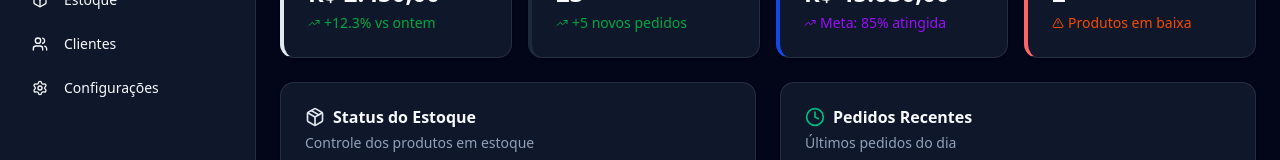
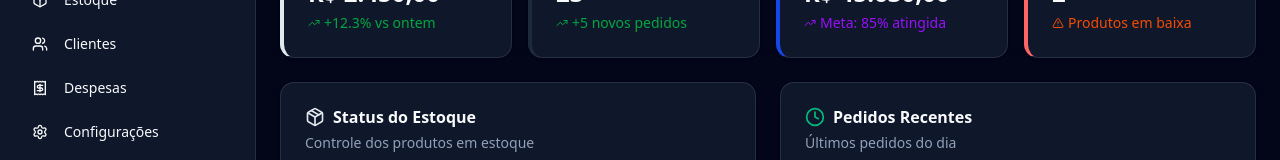
Before and after one commit to OliverioJunior/gestao-loja-agua-mineral, a Next.js app: page / in a window 1280 px wide. Shown: the part 219-379 px from the top of the page. Built offline with nearby package versions, Linux system fonts and the light colour scheme; no server answers.

Commit message:
feat(Header): add expenses route configuration
Add new "/despesas" route to header navigation with corresponding icon and description for managing business expenses

```diff
--- a/src/shared/components/layout/Header/route-config.ts
+++ b/src/shared/components/layout/Header/route-config.ts
@@ -1,4 +1,4 @@
-import { LayoutDashboard, Package, Settings, Users } from "lucide-react";
+import { LayoutDashboard, Package, Settings, Users, Receipt } from "lucide-react";
 import { RouteKey, HeaderDescriptionData } from "./types";
 
 export const ROUTE_CONFIG: Record<RouteKey, HeaderDescriptionData> = {
@@ -49,4 +49,11 @@ export const ROUTE_CONFIG: Record<RouteKey, HeaderDescriptionData> = {
     titleClassName: "text-2xl font-bold text-foreground",
     descriptionClassName: "text-muted-foreground",
   },
+  "/despesas": {
+    title: "Despesas",
+    description: "Gerencie e controle suas despesas empresariais",
+    icon: Receipt,
+    titleClassName: "text-2xl font-bold text-foreground",
+    descriptionClassName: "text-muted-foreground",
+  },
 };
--- a/src/shared/components/layout/Header/types.d.ts
+++ b/src/shared/components/layout/Header/types.d.ts
@@ -5,7 +5,8 @@ export type RouteKey =
   | "/relatorios"
   | "/configuracoes"
   | "/clientes"
-  | "/pedidos";
+  | "/pedidos"
+  | "/despesas";
 
 export interface HeaderDescriptionData {
   title: string;
--- a/src/shared/components/layout/side-bar.tsx
+++ b/src/shared/components/layout/side-bar.tsx
@@ -6,6 +6,7 @@ import {
   Package,
   Users,
   Settings,
+  Receipt,
 } from "lucide-react";
 import { Button } from "@/shared/components/ui";
 import { usePathname, redirect } from "next/navigation";
@@ -85,6 +86,17 @@ export const SideBar: React.FC<ISideBar> = ({ sidebarOpen, closeSidebar }) => {
             Clientes
           </Button>
           <Button
+            variant={pathname === "/despesas" ? "secondary" : "ghost"}
+            className="w-full justify-start text-[var(--sidebar-foreground)]"
+            onClick={() => {
+              closeSidebar();
+              redirect("/despesas");
+            }}
+          >
+            <Receipt className="mr-2 h-4 w-4 text-[var(--sidebar-foreground)]" />
+            Despesas
+          </Button>
+          <Button
             variant={pathname === "/configuracoes" ? "secondary" : "ghost"}
             className="w-full justify-start text-[var(--sidebar-foreground)]"
             onClick={() => {
```
